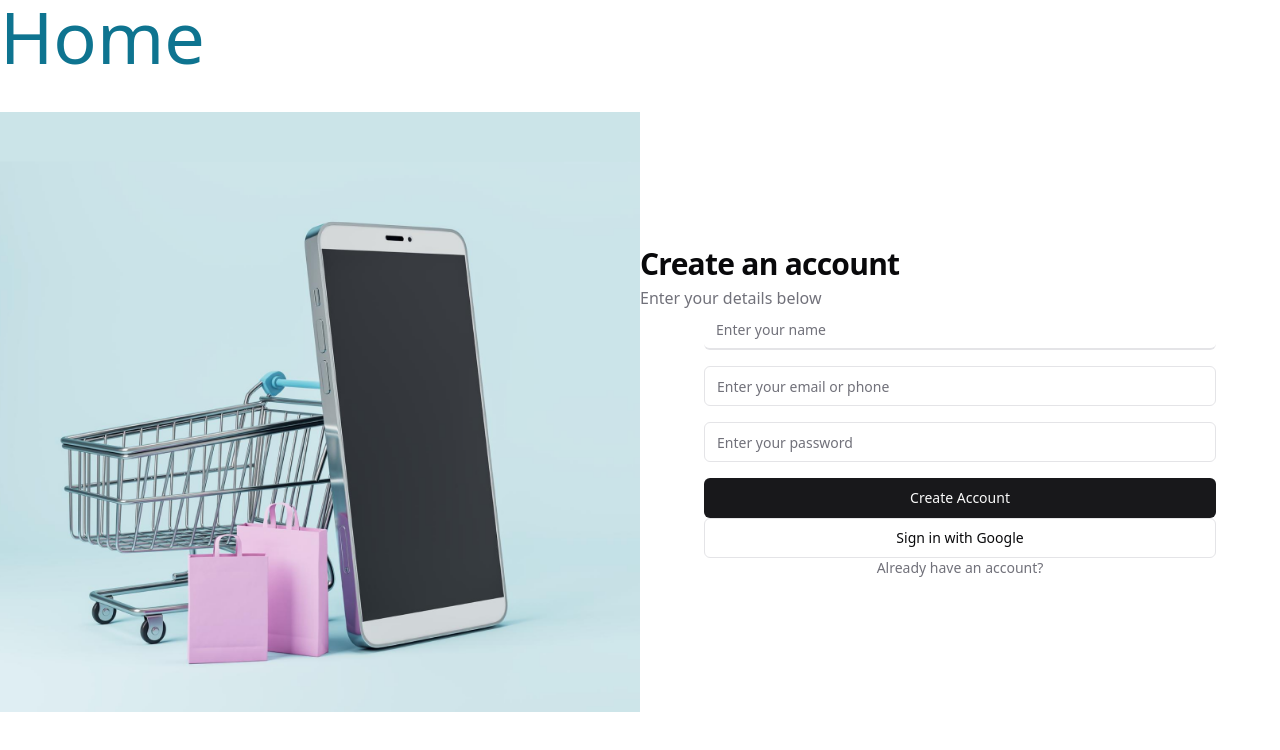
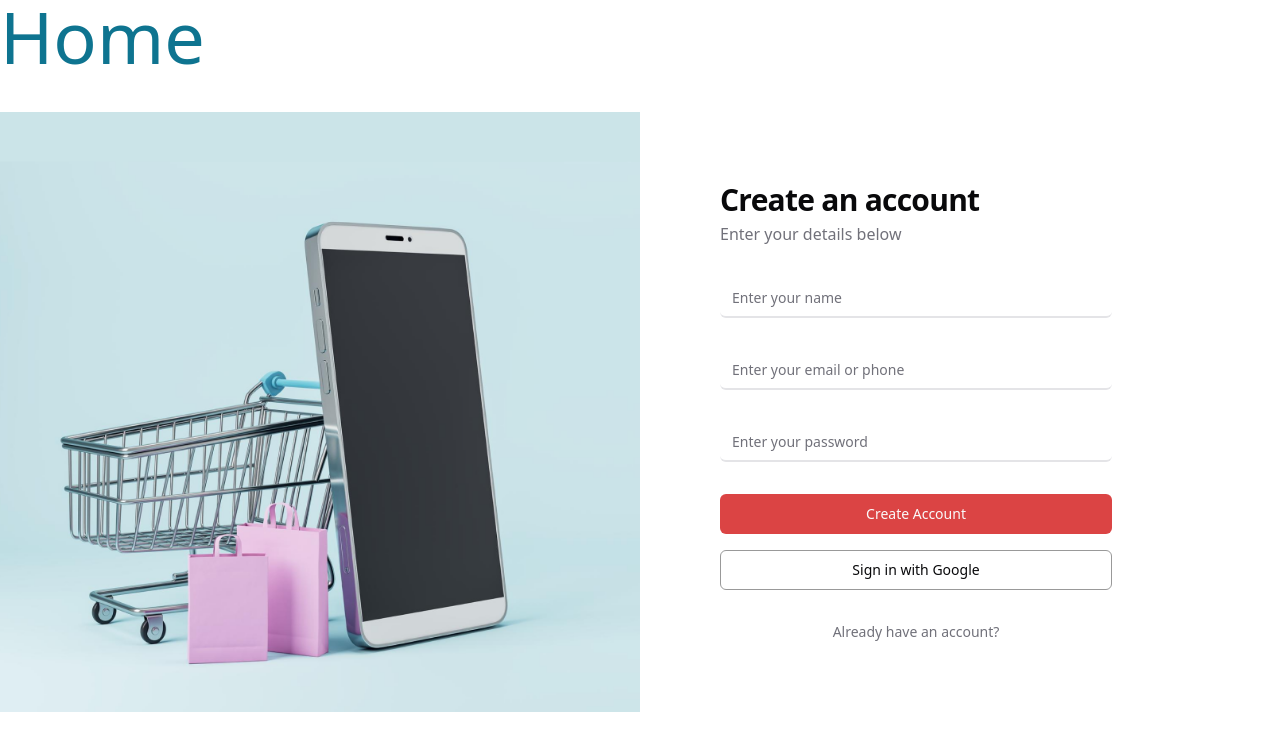
Before and after one commit to aliallam98/Webmasters-internship-tasks-week4, a React (Vite) app in the folder E-Commerce-React/: page / in a window 1280 px wide. Shown: the top 750 px of the page. Built offline with nearby package versions, Linux system fonts and the light colour scheme.

Commit message:
Register page done .

```diff
--- a/E-Commerce-React/src/components/auth/register/index.tsx
+++ b/E-Commerce-React/src/components/auth/register/index.tsx
@@ -49,7 +49,7 @@ const RegisterForm = () => {
   return (
     <div className="grid  md:grid-cols-2 items-center py-10">
       <PicturePart src="/images/form/Side Image.png" />
-      <div>
+      <div className="pl-20 space-y-8">
         <div>
           <h2 className="text-3xl font-bold tracking-tight text-foreground">
             Create an account
@@ -59,7 +59,7 @@ const RegisterForm = () => {
         <Form {...form}>
           <form
             onSubmit={form.handleSubmit(onSubmit)}
-            className="space-y-4 w-[80%] mx-auto"
+            className="space-y-8 w-[70%] "
           >
             <FormField
               control={form.control}
@@ -83,7 +83,11 @@ const RegisterForm = () => {
               render={({ field }) => (
                 <FormItem>
                   <FormControl>
-                    <Input placeholder="Enter your email or phone" {...field} />
+                    <Input
+                      placeholder="Enter your email or phone"
+                      {...field}
+                      className="border-t-0 border-l-0 border-r-0 border-b-2 shadow-none"
+                    />
                   </FormControl>
                   <FormMessage />
                 </FormItem>
@@ -99,28 +103,26 @@ const RegisterForm = () => {
                       placeholder="Enter your password"
                       type="password"
                       {...field}
+                      className="border-t-0 border-l-0 border-r-0 border-b-2 shadow-none"
                     />
                   </FormControl>
                   <FormMessage />
                 </FormItem>
               )}
             />
-            <div>
-              <Button type="submit" className="w-full">
+            <div className="space-y-4">
+              <Button type="submit" className="w-full bg-designRedColor">
                 Create Account
               </Button>
-              <Button variant="outline" className="w-full">
+              <Button variant="outline" className="w-full border-[#999999]">
                 Sign in with Google
               </Button>
             </div>
+            <div className="text-center text-sm text-muted-foreground">
+              Already have an account?
+            </div>
           </form>
         </Form>
-        <div className="text-center text-sm text-muted-foreground">
-          Already have an account?{" "}
-          {/* <Link href="#" className="font-medium underline" prefetch={false}>
-            Log in
-          </Link> */}
-        </div>
       </div>
     </div>
   );
--- a/E-Commerce-React/tailwind.config.js
+++ b/E-Commerce-React/tailwind.config.js
@@ -18,6 +18,7 @@ module.exports = {
     },
     extend: {
       colors: {
+        designRedColor:"#db4444",
         border: "hsl(var(--border))",
         input: "hsl(var(--input))",
         ring: "hsl(var(--ring))",
```
